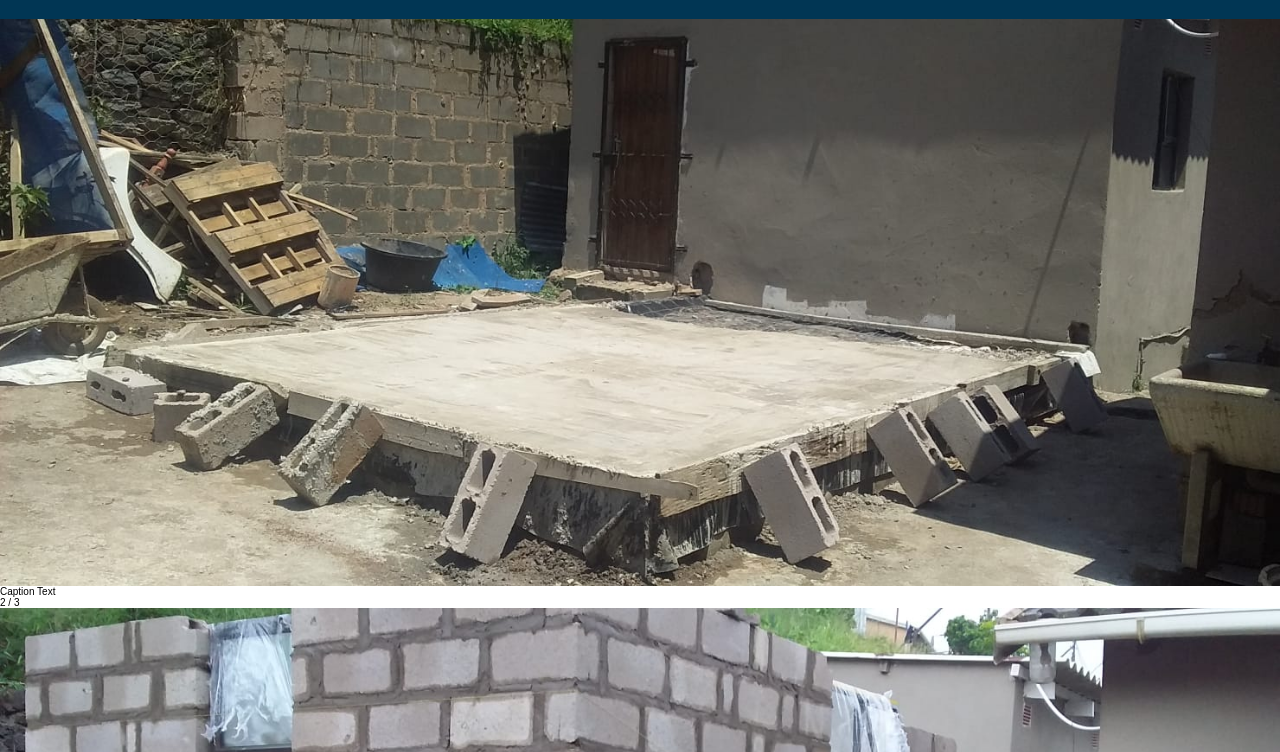
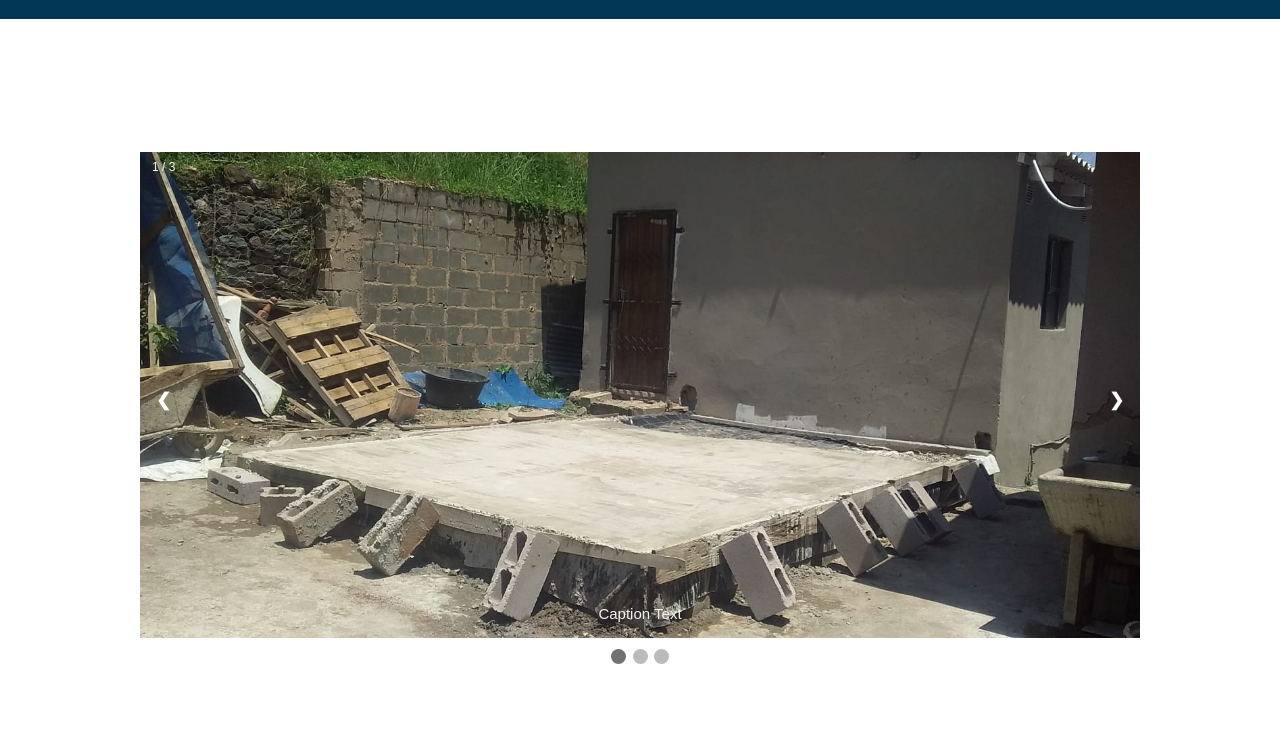
Before and after one commit to MrNene21/Andy-s-Consulting-Engineers, a plain HTML site: page projects.html in a window 1280 px wide. Shown: the part 48-800 px from the top of the page. Drawn offline with Linux system fonts and the light colour scheme.

Commit message:
image carousel

```diff
--- a/CSS/styleCarousel.css
+++ b/CSS/styleCarousel.css
@@ -0,0 +1,90 @@
+* {box-sizing: border-box}
+body {font-family: Verdana, sans-serif; margin:0}
+.mySlides {display: none}
+img {vertical-align: middle;}
+
+/* Slideshow container */
+.slideshow-container {
+  max-width: 1000px;
+  position: relative;
+  margin: 20rem auto 0 auto;
+}
+
+/* Next & previous buttons */
+.prev, .next {
+  cursor: pointer;
+  position: absolute;
+  top: 50%;
+  width: auto;
+  padding: 16px;
+  margin-top: -22px;
+  color: white;
+  font-weight: bold;
+  font-size: 18px;
+  transition: 0.6s ease;
+  border-radius: 0 3px 3px 0;
+  user-select: none;
+}
+
+/* Position the "next button" to the right */
+.next {
+  right: 0;
+  border-radius: 3px 0 0 3px;
+}
+
+/* On hover, add a black background color with a little bit see-through */
+.prev:hover, .next:hover {
+  background-color: rgba(0,0,0,0.8);
+}
+
+/* Caption text */
+.text {
+  color: #f2f2f2;
+  font-size: 15px;
+  padding: 8px 12px;
+  position: absolute;
+  bottom: 8px;
+  width: 100%;
+  text-align: center;
+}
+
+/* Number text (1/3 etc) */
+.numbertext {
+  color: #f2f2f2;
+  font-size: 12px;
+  padding: 8px 12px;
+  position: absolute;
+  top: 0;
+}
+
+/* The dots/bullets/indicators */
+.dot {
+  cursor: pointer;
+  height: 15px;
+  width: 15px;
+  margin: 0 2px;
+  background-color: #bbb;
+  border-radius: 50%;
+  display: inline-block;
+  transition: background-color 0.6s ease;
+}
+
+.active, .dot:hover {
+  background-color: #717171;
+}
+
+/* Fading animation */
+.fade {
+  animation-name: fade;
+  animation-duration: 1.5s;
+}
+
+@keyframes fade {
+  from {opacity: .4}
+  to {opacity: 1}
+}
+
+/* On smaller screens, decrease text size */
+@media only screen and (max-width: 300px) {
+  .prev, .next,.text {font-size: 11px}
+}
--- /dev/null
+++ b/carousel.js
@@ -0,0 +1,26 @@
+let slideIndex = 1;
+showSlides(slideIndex);
+
+function plusSlides(n) {
+  showSlides(slideIndex += n);
+}
+
+function currentSlide(n) {
+  showSlides(slideIndex = n);
+}
+
+function showSlides(n) {
+  let i;
+  let slides = document.getElementsByClassName("mySlides");
+  let dots = document.getElementsByClassName("dot");
+  if (n > slides.length) {slideIndex = 1}
+  if (n < 1) {slideIndex = slides.length}
+  for (i = 0; i < slides.length; i++) {
+    slides[i].style.display = "none";
+  }
+  for (i = 0; i < dots.length; i++) {
+    dots[i].className = dots[i].className.replace(" active", "");
+  }
+  slides[slideIndex-1].style.display = "block";
+  dots[slideIndex-1].className += " active";
+}
--- a/projects.html
+++ b/projects.html
@@ -33,10 +33,8 @@
         </nav>
 
 
-        <!-- Slideshow container -->
         <div class="slideshow-container">
 
-    <!-- Full-width images with number and caption text -->
             <div class="mySlides fade">
               <div class="numbertext">1 / 3</div>
               <img src="Images/projects/img1.jpeg" style="width:100%">
@@ -55,13 +53,36 @@
               <div class="text">Caption Three</div>
             </div>
 
-    <!-- Next and previous buttons -->
-    <a class="prev" onclick="plusSlides(-1)">&#10094;</a>
-    <a class="next" onclick="plusSlides(1)">&#10095;</a>
+            <div class="mySlides fade">
+                <div class="numbertext">3 / 3</div>
+                <img src="Images/projects/img4.jpeg" style="width:100%">
+                <div class="text">Caption Three</div>
+            </div>
+
+            <div class="mySlides fade">
+                <div class="numbertext">3 / 3</div>
+                <img src="Images/projects/img5.jpeg" style="width:100%">
+                <div class="text">Caption Three</div>
+            </div>
+
+            <div class="mySlides fade">
+                <div class="numbertext">3 / 3</div>
+                <img src="Images/projects/img6.jpeg" style="width:100%">
+                <div class="text">Caption Three</div>
+            </div>
+
+            <div class="mySlides fade">
+                <div class="numbertext">3 / 3</div>
+                <img src="Images/projects/img7.jpeg" style="width:100%">
+                <div class="text">Caption Three</div>
+              </div>
+
+            <a class="prev" onclick="plusSlides(-1)">❮</a>
+            <a class="next" onclick="plusSlides(1)">❯</a>
+
             </div>
             <br>
 
-  <!-- The dots/circles -->
             <div style="text-align:center">
               <span class="dot" onclick="currentSlide(1)"></span>
               <span class="dot" onclick="currentSlide(2)"></span>
@@ -69,6 +90,7 @@
             </div>
 
         <script src="app.js"></script>
+        <script src="carousel.js"></script>
 
     </body>
 
```
Lines whose indentation alone changed are shown as unchanged.
